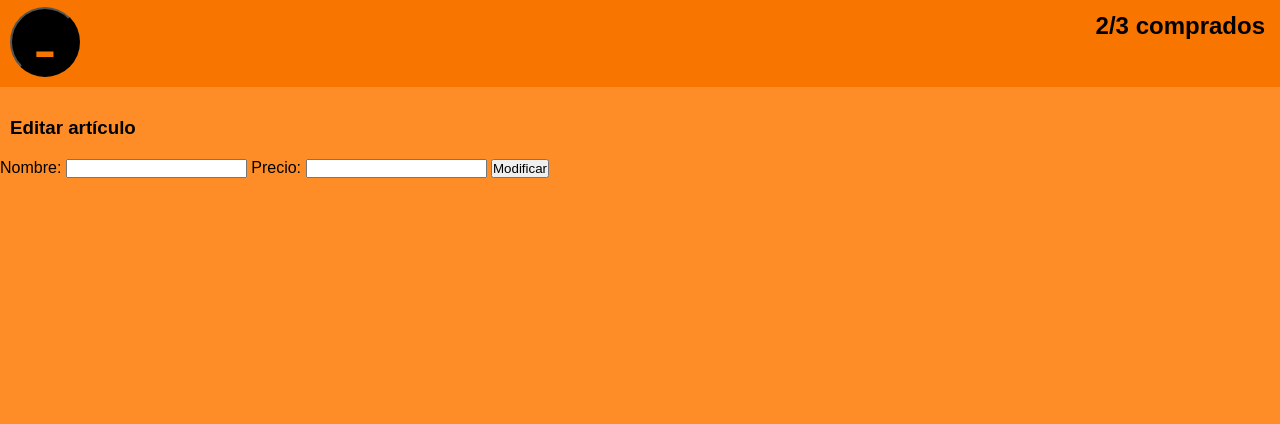
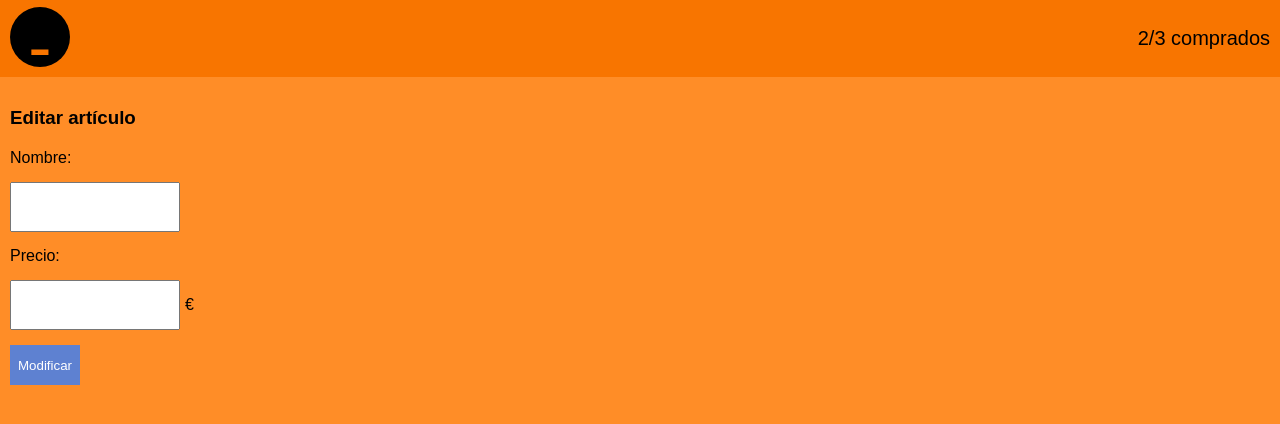
Before and after one commit to MarinaNaM/202205-W01CH04_Marina-Jorge, a website: page indexform.html in a window 1280 px wide. Shown: the part 94-518 px from the top of the page. Drawn offline with Linux system fonts and the light colour scheme.

Commit message:
Completed indexform.html and CSS

```diff
--- a/indexform.html
+++ b/indexform.html
@@ -9,7 +9,7 @@
     </head>
     <body>
         <header class="header">
-        <h1 class="header__title">Lista de la compra</h1>
+            <h1 class="header__title">Lista de la compra</h1>
             <nav class="navbar">
                 <ul class="navbar__menu">
                     <li class="menu__li">Principal</li>
@@ -22,7 +22,7 @@
             <a href="./indexlist.html">
                 <button class="submenu__button">-</button>
             </a>
-            <h2 class="submenu__h2">2/3 comprados</h2>
+            <p class="submenu__parrafo">2/3 comprados</p>
         </section>
         <section class="formulary">
             <div class="formulary__h3">
@@ -30,15 +30,33 @@
             </div>
             <div>
                 <form class="formulary__box" action="nothing">
-                <label for="name">Nombre:</label>
-                <input class="formulary__box-box1" type="text" id="name" name="nombre" required/>
-                <label for="precio">Precio:</label>
-                <input type="text" id="precio" name="precio" required />
-                <button>Modificar</button>
+                    <label class="formulary__box-name" for="name"
+                        >Nombre:</label
+                    >
+                    <input
+                        class="formulary__box-box1"
+                        type="text"
+                        id="name"
+                        name="nombre"
+                        required
+                    />
+                    <label class="formulary__box-precio" for="precio"
+                        >Precio:</label
+                    >
+                    <div class="formulary__box-euro">
+                        <input
+                            class="formulary__box-box1"
+                            type="text"
+                            id="precio"
+                            name="precio"
+                            required
+                        />
+                        <p class="formulary__box-simboloeuro">€</p>
+                    </div>
 
+                    <button class="formulary__box-buttton">Modificar</button>
+                </form>
             </div>
-
-
         </section>
     </body>
 </html>
--- a/scss/styles.scss
+++ b/scss/styles.scss
@@ -18,8 +18,9 @@ body {
 }
 
 .submenu__button {
-    width: 70px;
-    height: 70px;
+    width: 60px;
+    height: 60px;
+    border: none;
     border-radius: 50%;
     background-color: black;
     color: #f87500;
@@ -27,10 +28,46 @@ body {
     font-size: 70px;
 }
 
-.submenu__h2 {
-    margin: 15px;
+.submenu__parrafo {
+    margin: 30px 10px 0px 0px;
+    font-size: 20px;
 }
 
 .formulary__h3 {
     margin: 30px 0px 20px 10px;
 }
+
+.formulary__box {
+    display: flex;
+    flex-direction: column;
+}
+
+.formulary__box-box1 {
+    width: 170px;
+    height: 50px;
+    margin: 0px 0px 15px 10px;
+}
+
+.formulary__box-name {
+    margin: 0px 0px 15px 10px;
+}
+
+.formulary__box-buttton {
+    width: 70px;
+    height: 40px;
+    margin: 0px 0px 15px 10px;
+    background-color: #5e81d1;
+    color: white;
+    border: none;
+}
+
+.formulary__box-precio {
+    margin: 0px 0px 15px 10px;
+}
+
+.formulary__box-euro {
+    display: flex;
+}
+.formulary__box-simboloeuro {
+    margin: 16px 0px 0px 5px;
+}
```
Also changed, not shown: css/styles.css.
